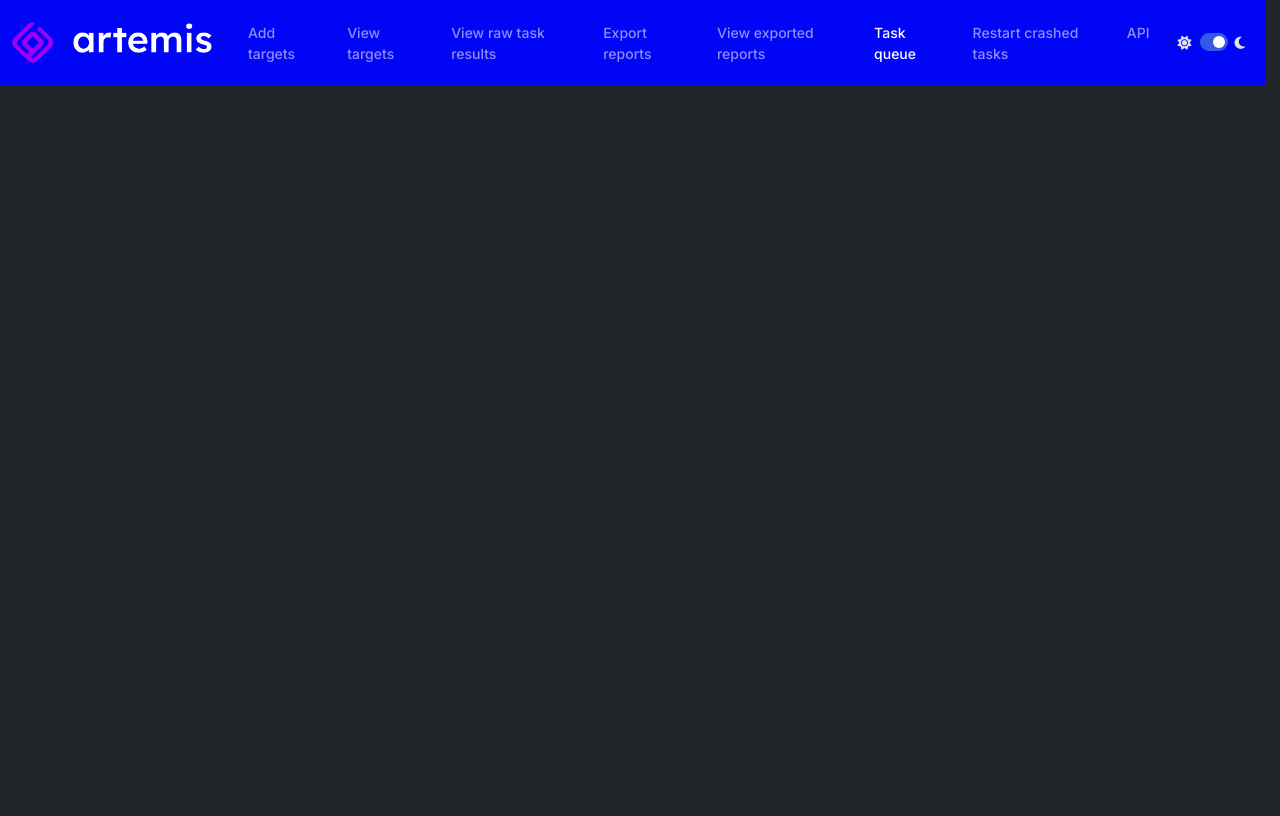
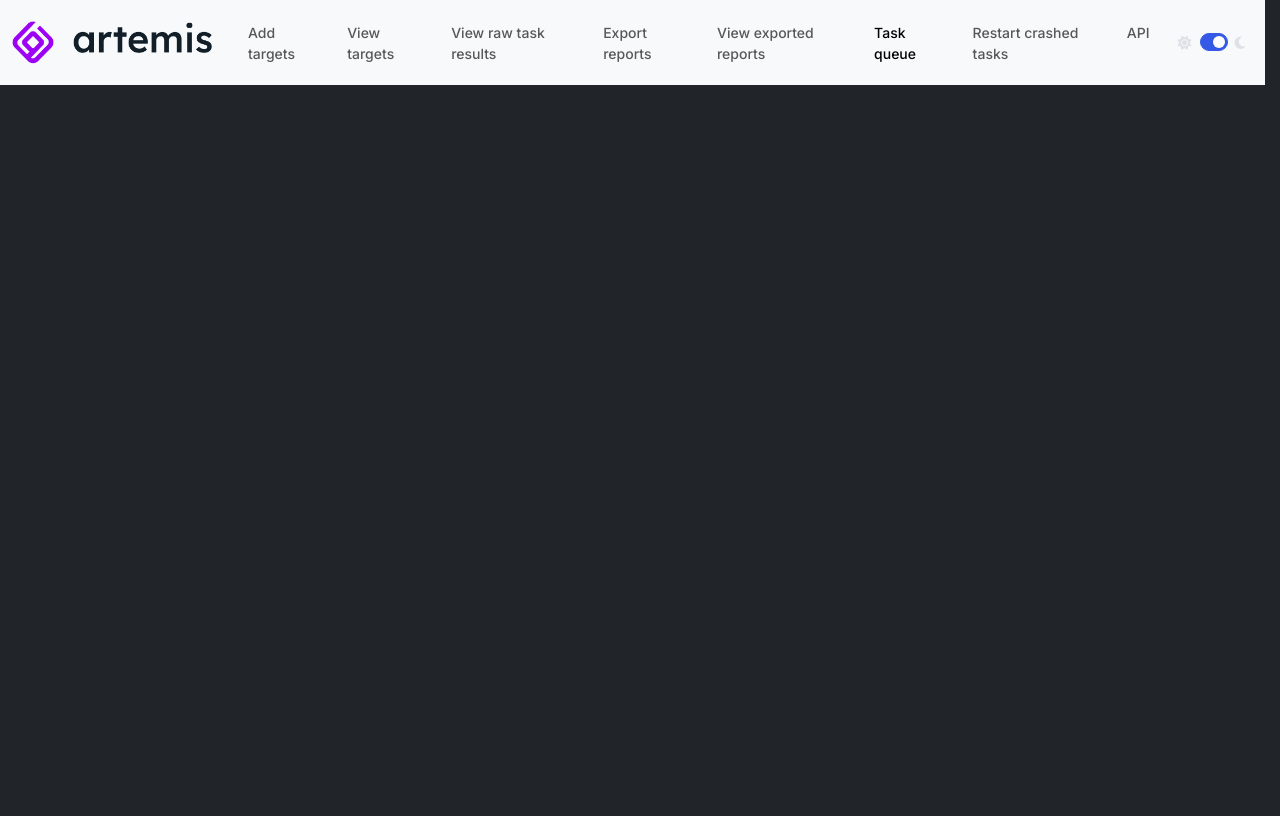
Before and after one commit to CERT-Polska/Artemis, a FastAPI app: page /queue in a window 1280 px wide. Run offline with FastAPI, Linux system fonts and the light colour scheme; data that the repository does not hold is empty; parts of the project's set-up code (start-up, migrations or seed data) failed here and were passed over; some libraries are stand-ins or nearby versions.

Commit message:
fixed navbar color

```diff
--- a/templates/components/navbar.jinja2
+++ b/templates/components/navbar.jinja2
@@ -1,7 +1,7 @@
 <header>
-    <nav class="navbar navbar-expand-lg bg-primary" data-bs-theme="dark">
+    <nav class="navbar navbar-expand-lg bg-light" data-bs-theme="light">
         <div class="container-fluid">
-            <a class="navbar-brand" href="/"><img src="/static/images/logo_dark.png" class="logo"></a>
+            <a class="navbar-brand" href="/"><img src="/static/images/logo.png" class="logo"></a>
             <button class="navbar-toggler" type="button" data-bs-toggle="collapse" data-bs-target="#navbarColor01" aria-controls="navbarColor01" aria-expanded="false" aria-label="Toggle navigation">
                 <span class="navbar-toggler-icon"></span>
             </button>
```
